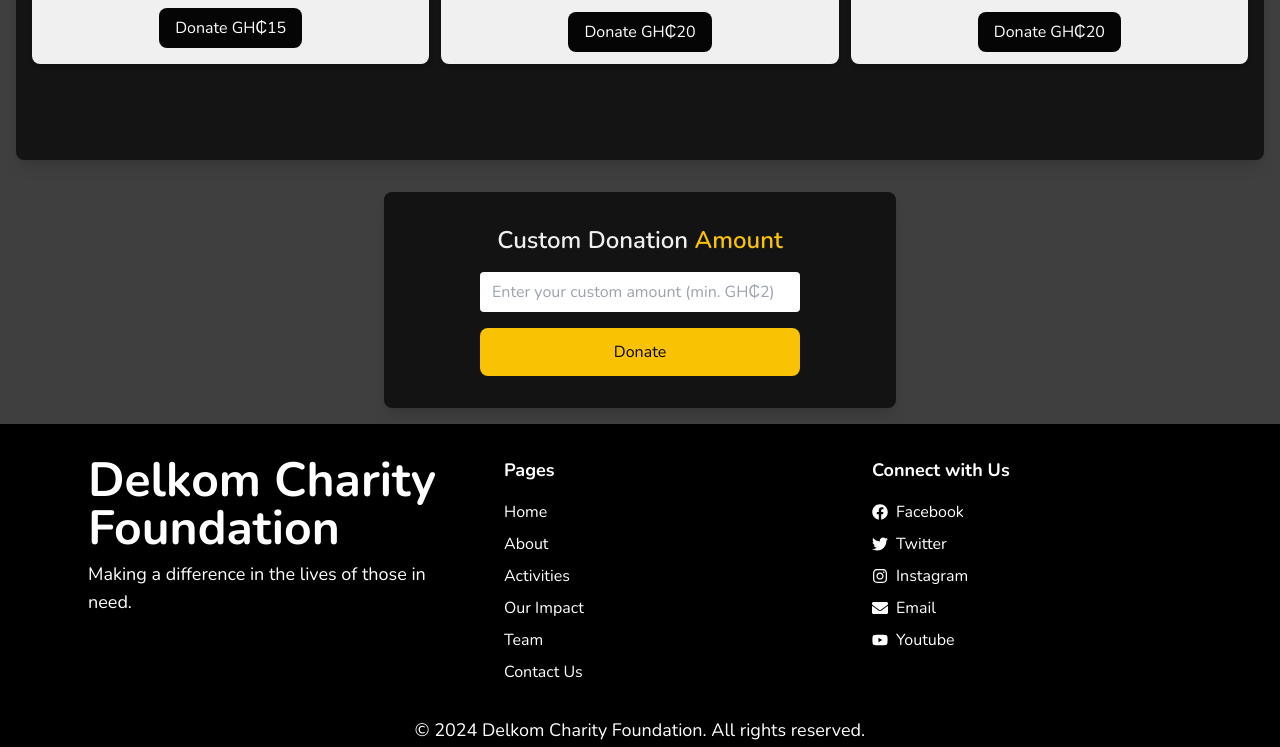
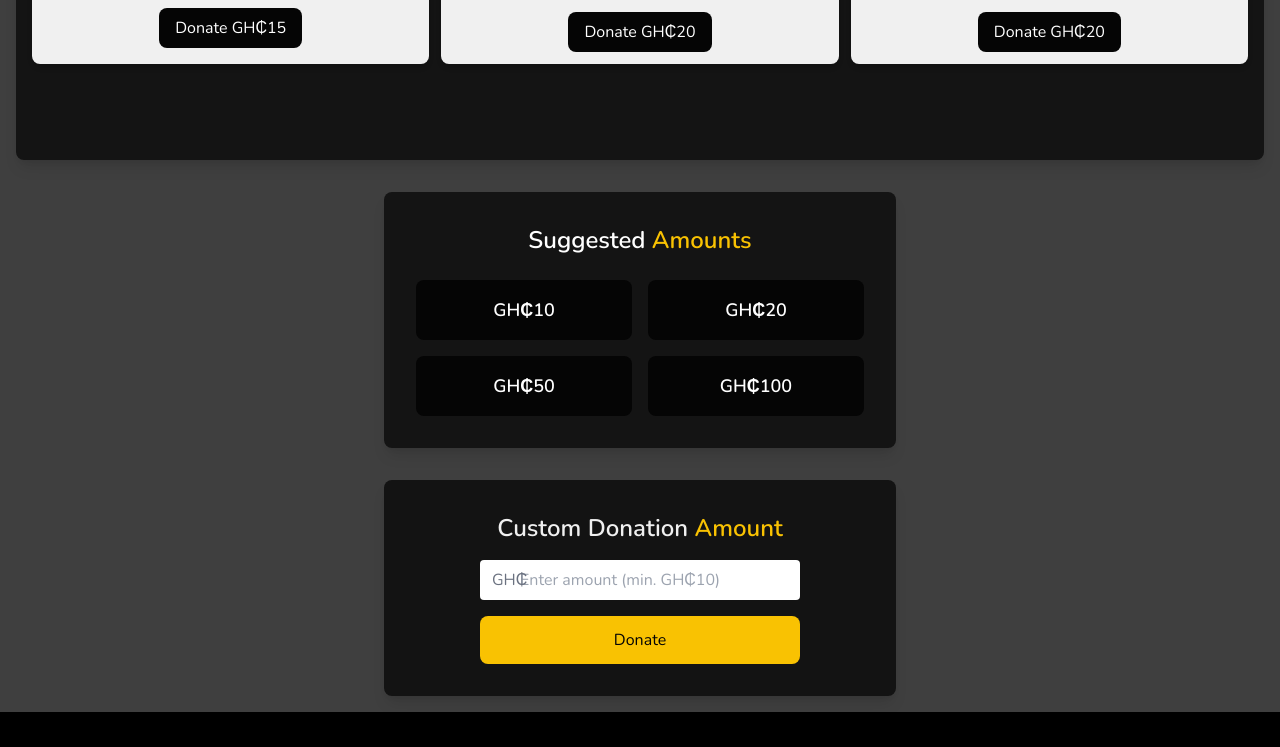
Before and after one commit to henryamos/DelkomFoundation, a React (Vite) app: page /donatePage in a window 1280 px wide. Shown: the part 692-1439 px from the top of the page. Built offline with nearby package versions, Linux system fonts and the light colour scheme.

Commit message:
♻️ refactor(components): modularize and separate components ✨ feat(structure): modularize component structure 📦 refactor(app): modularize and separate components

```diff
--- a/src/components/data/data.js
+++ b/src/components/data/data.js
@@ -56,7 +56,7 @@ export const actvitiesData = [
   {
     id: 1,
     imgUrl: training,
-    title: "ICT TRAINING",
+    title: "TECH-DRIVE (ICT SESSIONS)",
     description:
       "Our ICT training is to educate and introduce the young people in the rural areas get experiences and exposure about the ICT they learn in their various schools ",
   },
--- a/src/components/payment/forms/PaymentForm.jsx
+++ b/src/components/payment/forms/PaymentForm.jsx
@@ -77,7 +77,7 @@ export const PaymentForm = ({
             type="submit"
             disabled={isLoading}
             className="flex-1 bg-dark text-white py-2 px-4 rounded-md hover:bg-darkYellow hover:text-dark
-                        transition-colors disabled:opacity-50 disabled:cursor-not-allowed"
+                        transition-colors disabled:opacity-40 disabled:cursor-not-allowed"
           >
             {isLoading ? "Processing..." : "Pay Now"}
           </button>
--- a/src/components/payment/forms/VerificationForm.jsx
+++ b/src/components/payment/forms/VerificationForm.jsx
@@ -33,7 +33,7 @@ export const VerificationForm = ({
           <button
             type="submit"
             disabled={isLoading}
-            className="flex-1 bg-dark text-white py-2 px-4 rounded-md hover:bg-darkYellow
+            className="flex-1 bg-dark text-white py-2 px-4 rounded-md hover:bg-darkYellow hover:text-dark
                         transition-colors disabled:opacity-50 disabled:cursor-not-allowed"
           >
             {isLoading ? "Verifying..." : "Verify Code"}
--- a/src/components/payment/screens/SuccessScreen.jsx
+++ b/src/components/payment/screens/SuccessScreen.jsx
@@ -35,8 +35,8 @@ export const SuccessScreen = ({ transactionDetails, amount, onClose }) => {
       </div>
       <div className="flex space-x-4 justify-center">
         <button
-          onClick={() => navigate("/")}
-          className="bg-dark text-white py-2 px-4 rounded-md hover:bg-darkYellow
+            onClick={() => navigate('/')}
+          className="bg-dark text-white py-2 px-4 rounded-md hover:bg-darkYellow  hover:text-dark
                     transition-colors"
         >
           Go to Home
--- a/src/pages/DonationPage.jsx
+++ b/src/pages/DonationPage.jsx
@@ -70,6 +70,9 @@ const DonationPage = () => {
 			</div>
 		</div>
 	);
+
+	// Predefined donation amounts
+	const donationAmounts = [10, 20, 50, 100];
 
 	return (
 		<div className="bg-overlayPrimary min-h-screen flex flex-col items-center justify-center p-4">
@@ -162,6 +165,29 @@ const DonationPage = () => {
 				</div>
 			</div>
 
+			{/* New Suggested Amounts Section */}
+			<div className="bg-overlay shadow-lg rounded-lg p-8 max-w-lg w-full mb-8">
+				<h2 className="text-2xl font-semibold mb-6 text-center text-white">
+					Suggested <span className="text-darkYellow">Amounts</span>
+				</h2>
+				<div className="grid grid-cols-2 gap-4">
+					{donationAmounts.map((amount) => (
+						<motion.button
+							key={amount}
+							onClick={() => handleFixedDonation(amount)}
+							className="bg-dark text-white py-4 px-6 rounded-lg
+									 hover:bg-darkYellow hover:text-dark
+									 transition-colors text-lg font-semibold"
+							initial={{ opacity: 0, y: 20 }}
+							animate={{ opacity: 1, y: 0 }}
+							transition={{ duration: 0.3 }}
+						>
+							GH₵{amount}
+						</motion.button>
+					))}
+				</div>
+			</div>
+
 			{/* Custom Donation Form */}
 			<div className="bg-overlayPrimary shadow-lg rounded-lg p-8 max-w-lg w-full">
 				<h2 className="text-2xl font-semibold mb-4 text-center text-primary">
@@ -171,19 +197,28 @@ const DonationPage = () => {
 					onSubmit={handleCustomDonation}
 					className="flex flex-col items-center"
 				>
+					<div className="relative w-full max-w-xs mb-4">
+						<span className="absolute left-3 top-1/2 transform -translate-y-1/2 text-gray-500">
+							GH₵
+						</span>
 						<input
 							type="number"
-						min="1"
+							min="10"
 							step="any"
 							value={customAmount}
 							onChange={handleCustomAmountChange}
-						placeholder="Enter your custom amount (min. GH₵2)"
-						className="rounded px-3 py-2 focus:outline-none focus:ring-2 focus:ring-darkYellow w-full max-w-xs mb-4 text-gray-900"
+							placeholder="Enter amount (min. GH₵10)"
+							className="rounded pl-10 pr-3 py-2 w-full
+									 focus:outline-none focus:ring-2 focus:ring-darkYellow
+									 text-gray-900"
 							required
 						/>
+					</div>
 					<button
 						type="submit"
-						className="bg-darkYellow text-dark hover:bg-primary py-3 px-4 rounded-lg transition duration-300 w-full max-w-xs"
+						className="bg-darkYellow text-dark hover:bg-primary
+								 hover:text-white py-3 px-4 rounded-lg
+								 transition duration-300 w-full max-w-xs"
 					>
 						Donate
 					</button>
```
Lines whose indentation alone changed are shown as unchanged.
